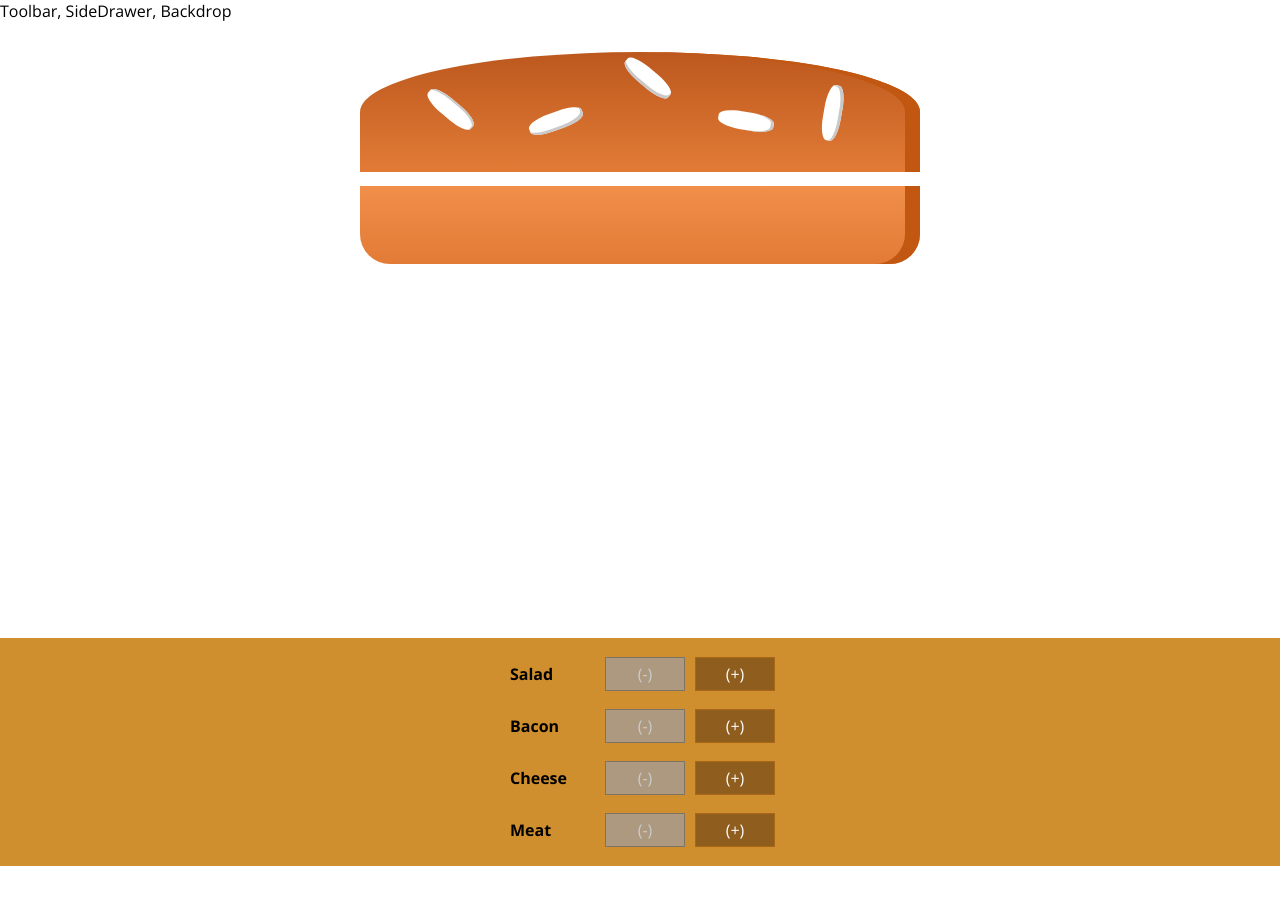
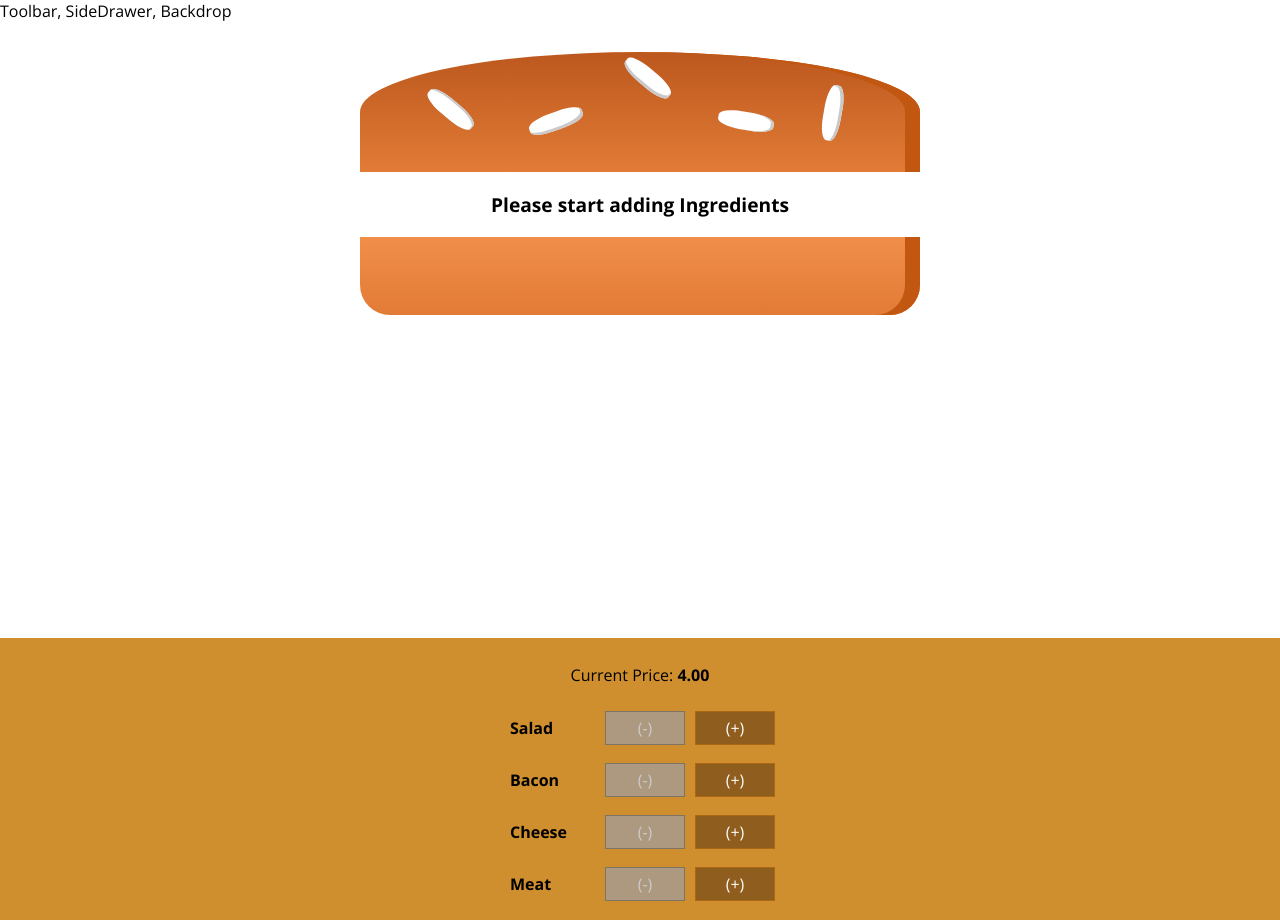
Before and after one commit to KApilBD/bugerapp, a React app: page / in a window 1280 px wide. Before the commit the page ends 866 px from the top, so only its background shows below. Built offline with nearby package versions, Linux system fonts and the light colour scheme.

Commit message:
React App

```diff
--- a/src/components/Burger/BuildControls/BuildControls.js
+++ b/src/components/Burger/BuildControls/BuildControls.js
@@ -13,7 +13,7 @@ const controls =[
 
  const buildControls = (props) => (
     <div className={classes.BuildControls}>
-
+        <p>Current Price: <strong>{props.price.toFixed(2)}</strong></p>
          {controls.map((ctrl) => (
              <BuildControl
                 key={ctrl.label}
--- a/src/components/Burger/Burger.js
+++ b/src/components/Burger/Burger.js
@@ -4,13 +4,18 @@ import classes from './Burger.css';
 import BurgerIngredient from './Burgeringredients/Burgeringredient';
 
 const burger = (props) => {
-    const transformedIngredients = Object.keys(props.ingredients)
+    let transformedIngredients = Object.keys(props.ingredients)
         .map((igKey) => {
             return [...Array(props.ingredients[igKey])].map((_,index)=>{
                 return <BurgerIngredient key={igKey + index} type = {igKey} />
             });
-        });
-
+        })
+        .reduce((arr,el) =>{
+            return arr.concat(el)
+        },[]);
+        if(transformedIngredients.length===0){
+            transformedIngredients = <p>Please start adding Ingredients</p>
+        }
     return (
         <div className={classes.Burger}>
             <BurgerIngredient type="bread-top"/>
--- a/src/containers/BurgerBuilder/BurgerBuilder.js
+++ b/src/containers/BurgerBuilder/BurgerBuilder.js
@@ -67,6 +67,7 @@ class BurgerBuilder extends Component{
                     ingredientsAdded={this.addIngredientHandler}
                     ingredientsRemoved={this.removeIngredientHandler}
                     disabled = {disabledInfo}
+                    price = {this.state.totalPrice}
                 />
             </Fragment>
         );
```
